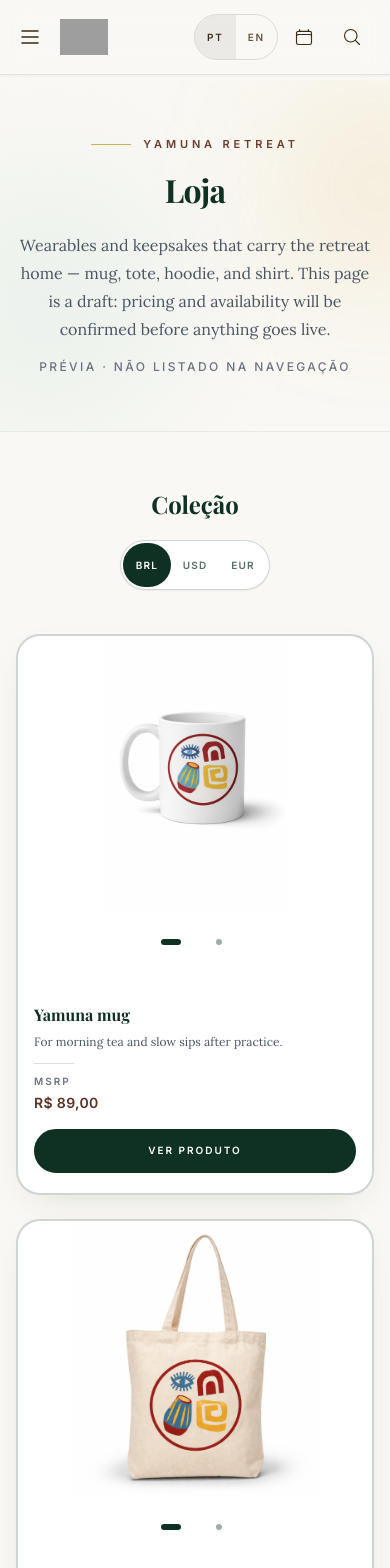
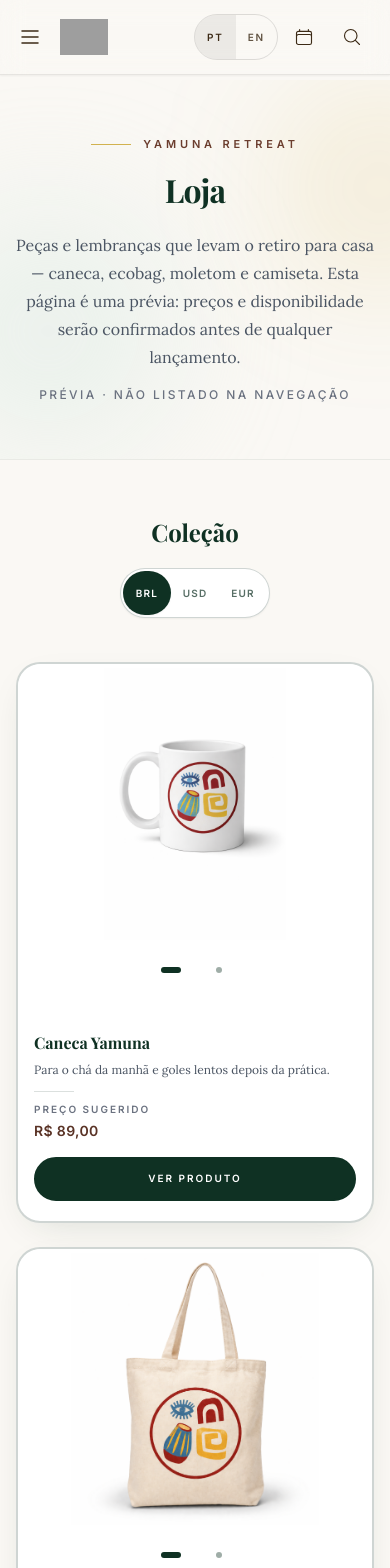
Before and after one commit to adamnelson123456/sacred-shores-retreats, a React (Vite) app: page /shop in a window 390 px wide. Shown: the top 1568 px of the page. Built offline with nearby package versions, Linux system fonts and the light colour scheme; no server answers; grey boxes are pictures that could not be loaded; a web font is replaced by a local one.

Commit message:
Translate shop and product pages to PT\n\nAdd Portuguese merch product copy and wire /shop, /shop/:slug, cart bar, and\ncart item pluralization to i18n so PT renders across the shop flow.
Made-with: Cursor

```diff
--- a/src/components/MerchCartBar.jsx
+++ b/src/components/MerchCartBar.jsx
@@ -1,8 +1,10 @@
 import { Link } from 'react-router-dom'
 import { useMerchCart } from '../context/MerchCartContext'
+import { useLanguage } from '../i18n/LanguageContext'
 
 export default function MerchCartBar() {
   const { itemCount } = useMerchCart()
+  const { t } = useLanguage()
   if (!itemCount) return null
 
   return (
@@ -11,7 +13,7 @@ export default function MerchCartBar() {
         to="/shop/cart"
         className="inline-flex min-h-[44px] min-w-0 items-center justify-center px-3 font-sans text-[11px] font-semibold uppercase tracking-[0.18em] text-deep-green underline-offset-4 transition hover:text-terracotta hover:underline"
       >
-        View cart · {itemCount} {itemCount === 1 ? 'item' : 'items'}
+        {t('shop.viewCart')} · {itemCount} {itemCount === 1 ? t('shop.itemSingular') : t('shop.itemPlural')}
       </Link>
     </div>
   )
--- a/src/i18n/translations.js
+++ b/src/i18n/translations.js
@@ -22,6 +22,9 @@ export const translations = {
       collection: 'Coleção',
       draft: 'Prévia · não listado na navegação',
       shopNow: 'Ver produto',
+      msrp: 'Preço sugerido',
+      introBody:
+        'Peças e lembranças que levam o retiro para casa — caneca, ecobag, moletom e camiseta. Esta página é uma prévia: preços e disponibilidade serão confirmados antes de qualquer lançamento.',
       continueShopping: 'Continuar comprando',
       cart: 'Carrinho',
       viewCart: 'Ver carrinho',
@@ -35,9 +38,53 @@ export const translations = {
       redirecting: 'Redirecionando…',
       emptyCart: 'Seu carrinho está vazio.',
       secureStripe: 'pagamento seguro com Stripe',
+      itemSingular: 'item',
+      itemPlural: 'itens',
       checkoutCancelled: 'O pagamento foi cancelado. Seu carrinho pode ser atualizado abaixo quando você estiver pronto.',
       thankYou:
         'Obrigado — seu pagamento foi enviado no Stripe Checkout. Você receberá um recibo por e-mail da Stripe quando a cobrança for concluída.',
+      retreatCtaBody:
+        'Prefere sentir a semana ao vivo primeiro? O retiro é onde esses fios fazem sentido.',
+    },
+    merch: {
+      products: {
+        mug: {
+          name: 'Caneca Yamuna',
+          shortDescription: 'Para o chá da manhã e goles lentos depois da prática.',
+          details: [
+            'Uma companhia calma para manhãs devagar — seja escrevendo no diário, tomando chai ou pausando entre sessões. A marca Yamuna mantém o retiro por perto, sem fazer alarde.',
+            'Feita para ficar à vontade na prateleira da cozinha ou na mesa do estúdio. Combine com luz suave e uma respiração profunda.',
+          ],
+          highlights: ['Cerâmica', 'Marca Yamuna', 'Pronta para presentear'],
+        },
+        tote: {
+          name: 'Ecobag Yamuna',
+          shortDescription: 'Carregue a semana — feira, praia e tudo entre um e outro.',
+          details: [
+            'Espaçosa para uma toalha, um livro e as pequenas coisas que deixam um dia mais humano. Alças firmes e estrutura macia que encaixa bem no ombro.',
+            'Leve ao mercado depois da prática ou use para uma caminhada até a água — o logo fica sutil; a semana fica com você.',
+          ],
+          highlights: ['Lona natural', 'Alças reforçadas', 'Uso diário'],
+        },
+        hoodie: {
+          name: 'Moletom Yamuna',
+          shortDescription: 'Camada macia para manhãs frescas e noites perto do mar.',
+          details: [
+            'Um moletom de peso médio para a brisa do oceano e a meditação cedo. O caimento é solto — espaço para se mover, nada apertado quando a respiração é o ponto.',
+            'Vista depois da prática, sobre o biquíni ou na volta para casa quando você quer algo que ainda pareça o retiro.',
+          ],
+          highlights: ['Interior felpudo', 'Caimento confortável', 'Noites costeiras'],
+        },
+        shirt: {
+          name: 'Camiseta Yamuna',
+          shortDescription: 'Camiseta de algodão com uma marca discreta do retiro.',
+          details: [
+            'Algodão respirável com silhueta limpa — fácil de colocar por dentro, fácil de sobrepor. A marca é pequena para a camiseta parecer sua, não um outdoor.',
+            'Use sob uma camisa aberta, com linho ou sozinha quando o dia está quente e a agenda está leve.',
+          ],
+          highlights: ['Toque 100% algodão', 'Branding minimalista', 'Fácil de cuidar'],
+        },
+      },
     },
     common: {
       exploreRetreat: 'Explorar o retiro',
@@ -381,6 +428,9 @@ export const translations = {
       collection: 'Collection',
       draft: 'Draft preview · not listed in navigation',
       shopNow: 'Shop now',
+      msrp: 'MSRP',
+      introBody:
+        'Wearables and keepsakes that carry the retreat home — mug, tote, hoodie, and shirt. This page is a draft: pricing and availability will be confirmed before anything goes live.',
       continueShopping: 'Continue shopping',
       cart: 'Cart',
       viewCart: 'View cart',
@@ -394,9 +444,53 @@ export const translations = {
       redirecting: 'Redirecting…',
       emptyCart: 'Your cart is empty.',
       secureStripe: 'secure payment with Stripe',
+      itemSingular: 'item',
+      itemPlural: 'items',
       checkoutCancelled: 'Checkout was cancelled. Your cart can be updated below whenever you are ready.',
       thankYou:
         'Thank you — your payment was submitted in Stripe Checkout. You will receive a receipt by email from Stripe when the charge completes.',
+      retreatCtaBody:
+        'Prefer to feel the week in person first? The retreat is where these threads make sense.',
+    },
+    merch: {
+      products: {
+        mug: {
+          name: 'Yamuna mug',
+          shortDescription: 'For morning tea and slow sips after practice.',
+          details: [
+            'A calm companion for slow mornings—whether you are journaling, sipping chai, or pausing between sessions. The Yamuna mark keeps the retreat close without shouting.',
+            'Designed to feel at home on a kitchen shelf or a studio desk. Pair it with quiet light and a deep breath.',
+          ],
+          highlights: ['Ceramic', 'Yamuna mark', 'Gift-ready'],
+        },
+        tote: {
+          name: 'Yamuna tote',
+          shortDescription: 'Carry the week — market runs, beach walks, and everything in between.',
+          details: [
+            'Roomy enough for a towel, a book, and the small things that make a day feel human. Sturdy handles and a soft structure that sits well on the shoulder.',
+            'Take it to the market after practice, or load it for a walk to the water—the logo stays subtle; the week stays with you.',
+          ],
+          highlights: ['Natural canvas', 'Reinforced straps', 'Everyday carry'],
+        },
+        hoodie: {
+          name: 'Yamuna hoodie',
+          shortDescription: 'Soft layer for cool mornings and evenings by the water.',
+          details: [
+            'A mid-weight layer for breeze off the ocean and early meditation. The fit is easy—room to move, nothing tight around the ribs when breath is the point.',
+            'Throw it on after practice, over a swimsuit, or on the flight home when you want something that still feels like the retreat.',
+          ],
+          highlights: ['Soft fleece interior', 'Relaxed fit', 'Coastal evenings'],
+        },
+        shirt: {
+          name: 'Yamuna shirt',
+          shortDescription: 'Easy cotton tee with a quiet mark of the retreat.',
+          details: [
+            'Breathable cotton with a clean silhouette—easy to tuck, easy to layer. The mark sits small so the shirt feels like yours, not a billboard.',
+            'Wear it under an open shirt, with linen, or on its own when the day is warm and the schedule is light.',
+          ],
+          highlights: ['100% cotton feel', 'Minimal branding', 'Easy care'],
+        },
+      },
     },
     common: {
       exploreRetreat: 'Explore the retreat',
--- a/src/pages/MerchCartPage.jsx
+++ b/src/pages/MerchCartPage.jsx
@@ -111,7 +111,7 @@ export default function MerchCartPage() {
           </div>
           <p className="mt-3 font-body text-sm leading-relaxed text-gray-600">
             {itemCount
-              ? `${itemCount} ${itemCount === 1 ? 'item' : 'items'} · ${t('shop.secureStripe')}`
+              ? `${itemCount} ${itemCount === 1 ? t('shop.itemSingular') : t('shop.itemPlural')} · ${t('shop.secureStripe')}`
               : t('shop.emptyCart')}
           </p>
         </FadeIn>
--- a/src/pages/MerchPage.jsx
+++ b/src/pages/MerchPage.jsx
@@ -13,7 +13,7 @@ import { useLanguage } from '../i18n/LanguageContext'
 
 export default function MerchPage() {
   const { currency } = useMerchCurrency()
-  const { t } = useLanguage()
+  const { t, get } = useLanguage()
   return (
     <article className="min-w-0 bg-[#FAF8F4] pb-[max(4rem,calc(4rem+env(safe-area-inset-bottom,0px)))] pt-20 text-gray-800 sm:pb-20 sm:pt-24">
       <section className="relative overflow-hidden border-b border-deep-green/[0.07]">
@@ -35,8 +35,7 @@ export default function MerchPage() {
               {t('shop.title')}
             </h1>
             <p className="mx-auto mt-6 max-w-2xl text-center font-body text-base leading-[1.75] text-gray-600 sm:mx-0 sm:text-left sm:text-lg">
-              Wearables and keepsakes that carry the retreat home — mug, tote, hoodie, and shirt. This page is a draft:
-              pricing and availability will be confirmed before anything goes live.
+              {t('shop.introBody')}
             </p>
             <p className="mt-4 text-center font-sans text-xs font-medium uppercase tracking-[0.2em] text-gray-500 sm:text-left">
               {t('shop.draft')}
@@ -67,17 +66,17 @@ export default function MerchPage() {
 
                 <div className="flex flex-1 flex-col px-4 pb-5 pt-8 sm:px-5 sm:pb-6 sm:pt-10">
                   <h3 className="truncate font-serif text-base font-bold leading-snug text-deep-green sm:text-lg">
-                    {p.name}
+                    {get(`merch.products.${p.slug}.name`) || p.name}
                   </h3>
                   <p className="mt-2 max-h-[2.7em] overflow-hidden font-body text-xs leading-snug text-gray-600 sm:text-sm">
-                    {p.shortDescription}
+                    {get(`merch.products.${p.slug}.shortDescription`) || p.shortDescription}
                   </p>
                   <span
                     className="mt-3 block h-px w-10 bg-deep-green/15"
                     aria-hidden
                   />
                   <p className="mt-2.5 font-sans text-[10px] font-semibold uppercase tracking-[0.2em] text-gray-500">
-                    MSRP
+                    {t('shop.msrp')}
                   </p>
                   <p className="mt-1 font-sans text-sm font-semibold tracking-wide text-terracotta-dark sm:text-base">
                     {formatMerchPriceFromBrl(p.priceBrl, currency)}
@@ -99,7 +98,7 @@ export default function MerchPage() {
         <div className="mx-auto max-w-3xl min-w-0 px-4 py-14 text-center sm:px-6 md:px-10 lg:px-12">
           <FadeIn delay={120}>
             <p className="font-body text-base leading-relaxed text-gray-600 sm:text-lg">
-              Prefer to feel the week in person first? The retreat is where these threads make sense.
+              {t('shop.retreatCtaBody')}
             </p>
             <Link
               to="/retreat"
--- a/src/pages/MerchProductPage.jsx
+++ b/src/pages/MerchProductPage.jsx
@@ -16,10 +16,16 @@ export default function MerchProductPage() {
   const { currency } = useMerchCurrency()
   const { addToCart } = useMerchCart()
   const navigate = useNavigate()
-  const { t } = useLanguage()
+  const { t, get } = useLanguage()
   const { slug } = useParams()
   const [quantity, setQuantity] = useState(1)
   const product = slug ? getMerchBySlug(slug) : undefined
+  const name = product ? get(`merch.products.${product.slug}.name`) || product.name : ''
+  const shortDescription = product
+    ? get(`merch.products.${product.slug}.shortDescription`) || product.shortDescription
+    : ''
+  const details = product ? get(`merch.products.${product.slug}.details`) || product.details : []
+  const highlights = product ? get(`merch.products.${product.slug}.highlights`) || product.highlights : []
 
   useEffect(() => {
     window.scrollTo(0, 0)
@@ -40,7 +46,7 @@ export default function MerchProductPage() {
             <span className="mx-2 text-gray-400" aria-hidden>
               /
             </span>
-            <span className="text-deep-green/80">{product.name}</span>
+            <span className="text-deep-green/80">{name}</span>
           </nav>
         </FadeIn>
 
@@ -49,7 +55,7 @@ export default function MerchProductPage() {
             <div className="mx-auto w-full max-w-[min(100%,21rem)] overflow-hidden rounded-3xl border-2 border-deep-green/15 bg-white shadow-[0_16px_48px_-24px_rgba(15,49,35,0.25)] sm:max-w-[23rem] lg:mx-0 lg:max-w-[26rem]">
               <MerchImageCarousel
                 images={product.images}
-                altBase={product.name}
+                altBase={name}
                 variant="detail"
               />
             </div>
@@ -59,12 +65,12 @@ export default function MerchProductPage() {
             <FadeIn delay={60}>
               <p className="font-sans text-[11px] font-semibold uppercase tracking-[0.3em] text-terracotta">Yamuna Retreat</p>
               <h1 className="mt-3 break-words font-serif text-[clamp(2rem,4vw,3rem)] font-bold leading-[1.1] tracking-tight text-deep-green">
-                {product.name}
+                {name}
               </h1>
-              <p className="mt-4 font-body text-base leading-relaxed text-gray-600 sm:text-lg">{product.shortDescription}</p>
+              <p className="mt-4 font-body text-base leading-relaxed text-gray-600 sm:text-lg">{shortDescription}</p>
               <div className="mt-6 flex w-full min-w-0 flex-col gap-4 sm:flex-row sm:flex-wrap sm:items-end sm:justify-between">
                 <div className="min-w-0">
-                  <p className="font-sans text-[10px] font-semibold uppercase tracking-[0.2em] text-gray-500">MSRP</p>
+                  <p className="font-sans text-[10px] font-semibold uppercase tracking-[0.2em] text-gray-500">{t('shop.msrp')}</p>
                   <p className="mt-1 font-sans text-xl font-semibold tracking-wide text-terracotta-dark sm:text-2xl">
                     {formatMerchPriceFromBrl(product.priceBrl, currency)}
                   </p>
@@ -79,7 +85,7 @@ export default function MerchProductPage() {
 
             <FadeIn delay={120}>
               <div className="mt-8 space-y-4 border-t border-deep-green/10 pt-8">
-                {product.details.map((para, i) => (
+                {details.map((para, i) => (
                   <p key={i} className="font-body text-base leading-[1.8] text-gray-700">
                     {para}
                   </p>
@@ -87,10 +93,10 @@ export default function MerchProductPage() {
               </div>
             </FadeIn>
 
-            {product.highlights?.length > 0 && (
+            {highlights?.length > 0 && (
               <FadeIn delay={160}>
                 <ul className="mt-8 flex flex-wrap gap-2">
-                  {product.highlights.map((h) => (
+                  {highlights.map((h) => (
                     <li
                       key={h}
                       className="rounded-full border border-deep-green/20 bg-white px-4 py-2 font-sans text-xs font-medium uppercase tracking-[0.12em] text-deep-green/85"
```
